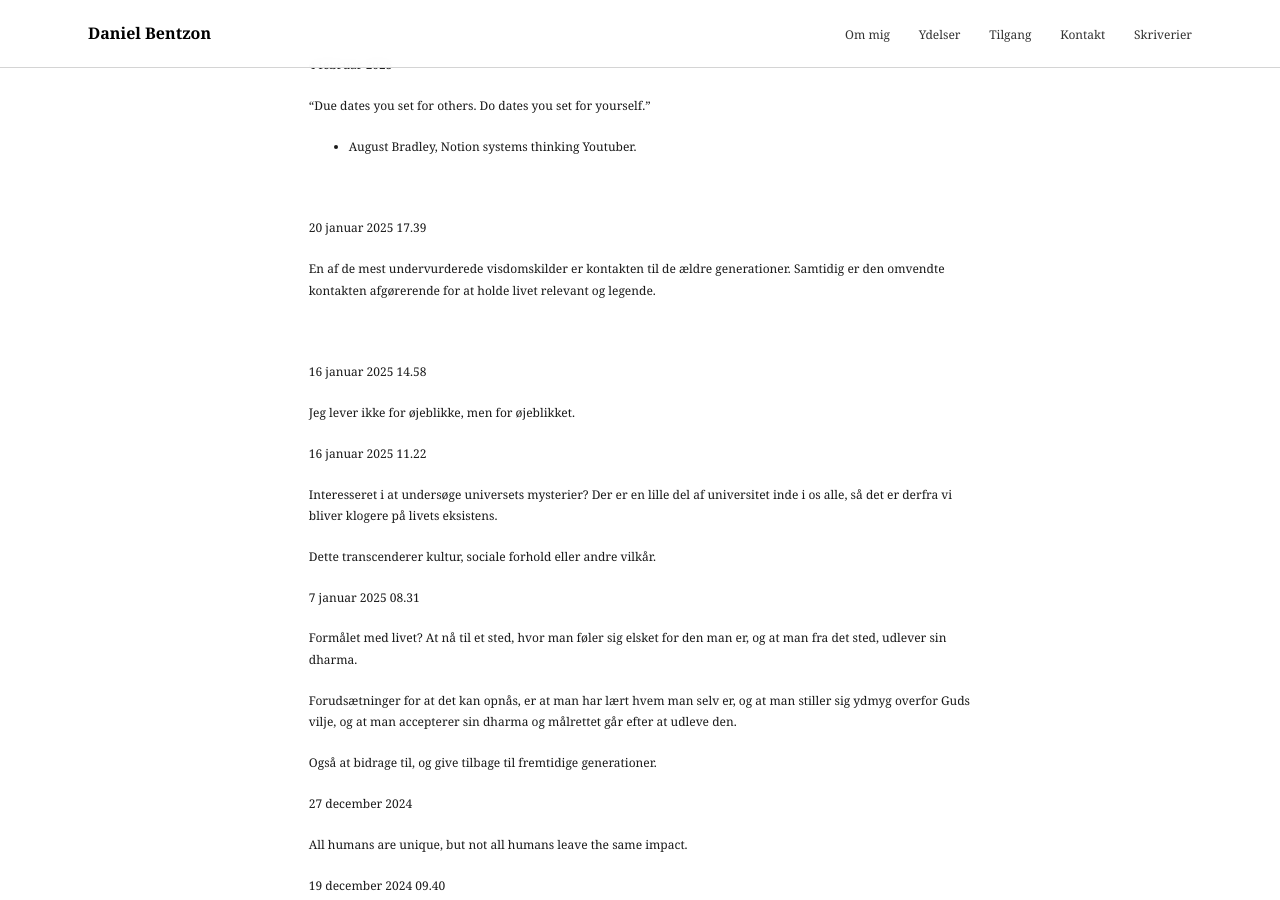
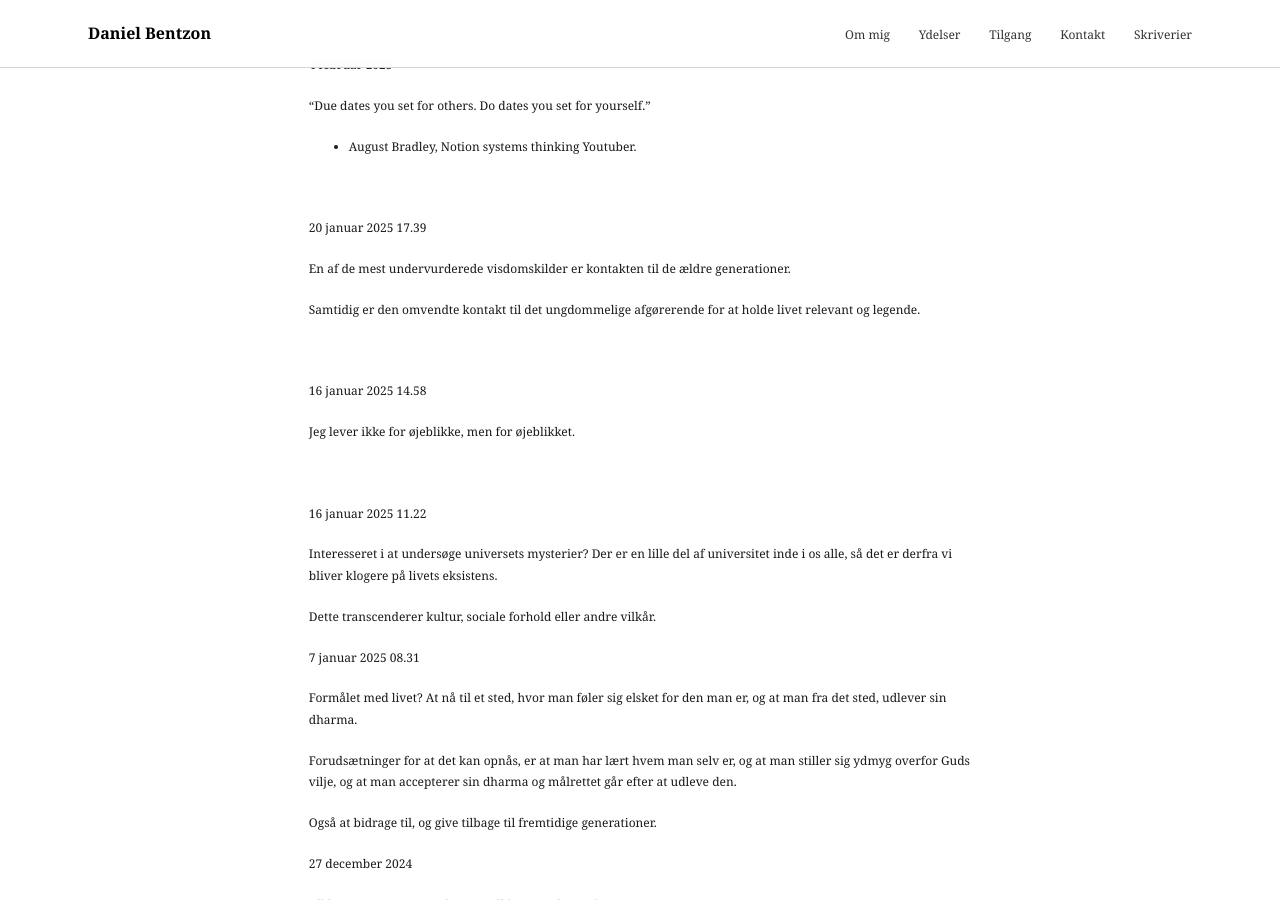
Before and after one commit to danielbentzon/danielbentzon.github.io, a Jekyll site: the page built from _sider/indsigter.md, in a window 1280 px wide and 900 px high, scrolled down 24109 px. Built offline with Jekyll 4.4.1, drawn with Linux system fonts in a browser that asks for light colours.

Commit message:
Update _sider/indsigter.md (via Pages CMS)

```diff
--- a/_sider/indsigter.md
+++ b/_sider/indsigter.md
@@ -1187,7 +1187,9 @@ Når man derfor mærker sin træthed, kan det være et udtryk for at man skal g
 
 20 januar 2025 17.39
 
-En af de mest undervurderede visdomskilder er kontakten til de ældre generationer. Samtidig er den omvendte kontakten afgørerende for at holde livet relevant og legende.
+En af de mest undervurderede visdomskilder er kontakten til de ældre generationer.
+
+Samtidig er den omvendte kontakt til det ungdommelige afgørerende for at holde livet relevant og legende.
 
 
 
@@ -1198,6 +1200,8 @@ En af de mest undervurderede visdomskilder er kontakten til de ældre generation
 Jeg lever ikke for øjeblikke, men for øjeblikket.
 
 
+
+&nbsp;
 
 16 januar 2025 11.22
 
```
